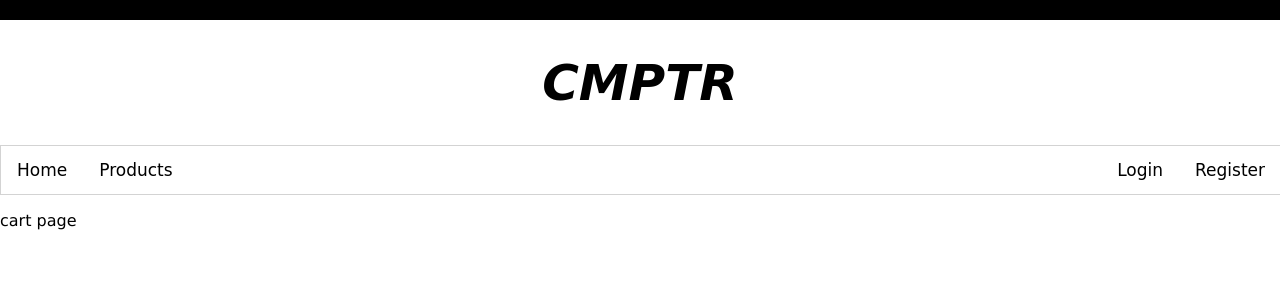
After one commit to Riley-Richards/13DTP, a Flask app: page /cart/1 in a window 1280 px wide. The commit adds this page. Shown: the top 300 px of the page. Run offline with Flask 2, Linux system fonts and the light colour scheme; some web fonts are replaced.

Commit message:
started cart feature

```diff
--- a/application/routes.py
+++ b/application/routes.py
@@ -74,5 +74,8 @@ def product():
 def productid(id):
     productid = Product.query.filter_by(id=id)
     product_data = [(str(info.id), info.name, info.price, info.image, info.info) for info in productid]
-    print("product id: " + str(product_data))
     return render_template('productid.html', product_data=product_data)
+
+@app.route('/cart/<int:id>')
+def cart(id):
+    return render_template('cart.html')
--- /dev/null
+++ b/application/templates/cart.html
@@ -0,0 +1,6 @@
+{%extends "base.html"%}
+{%block content%}
+
+<p>cart page</p>
+
+{%endblock%}
--- a/application/templates/productid.html
+++ b/application/templates/productid.html
@@ -16,7 +16,7 @@
             <b><h1>{{pid[1]}}</h1></b>
             <h2> ${{pid[2]}}</h2>
             <center>
-            <div class = "addtocart">
+            <div class = "addtocart" onclick='location.href="/cart/1";' style = "cursor:pointer;">
                 <center><p> ADD TO CART </p></center>
             </div>
             </center>
```
Also changed, not shown: application/templates/home.html (+1 -16 lines).
